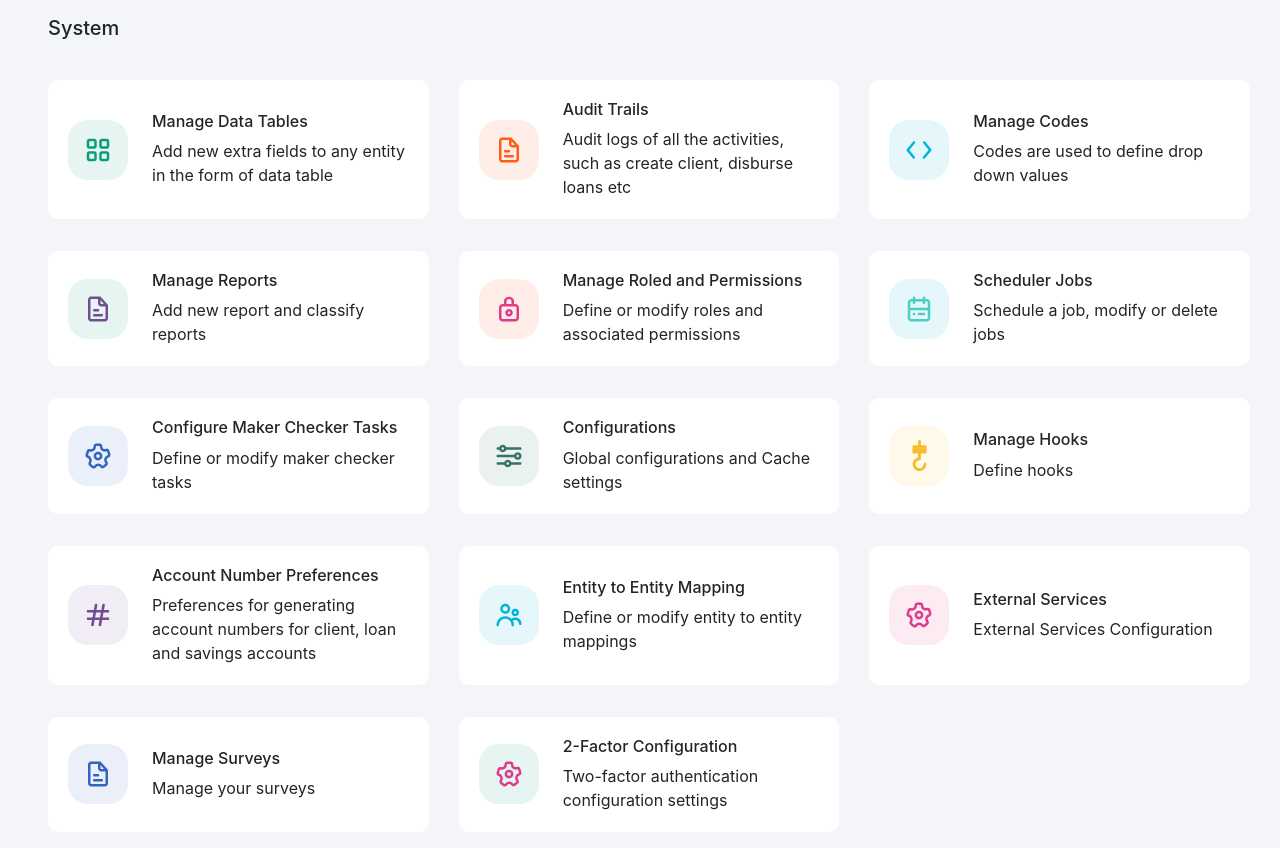
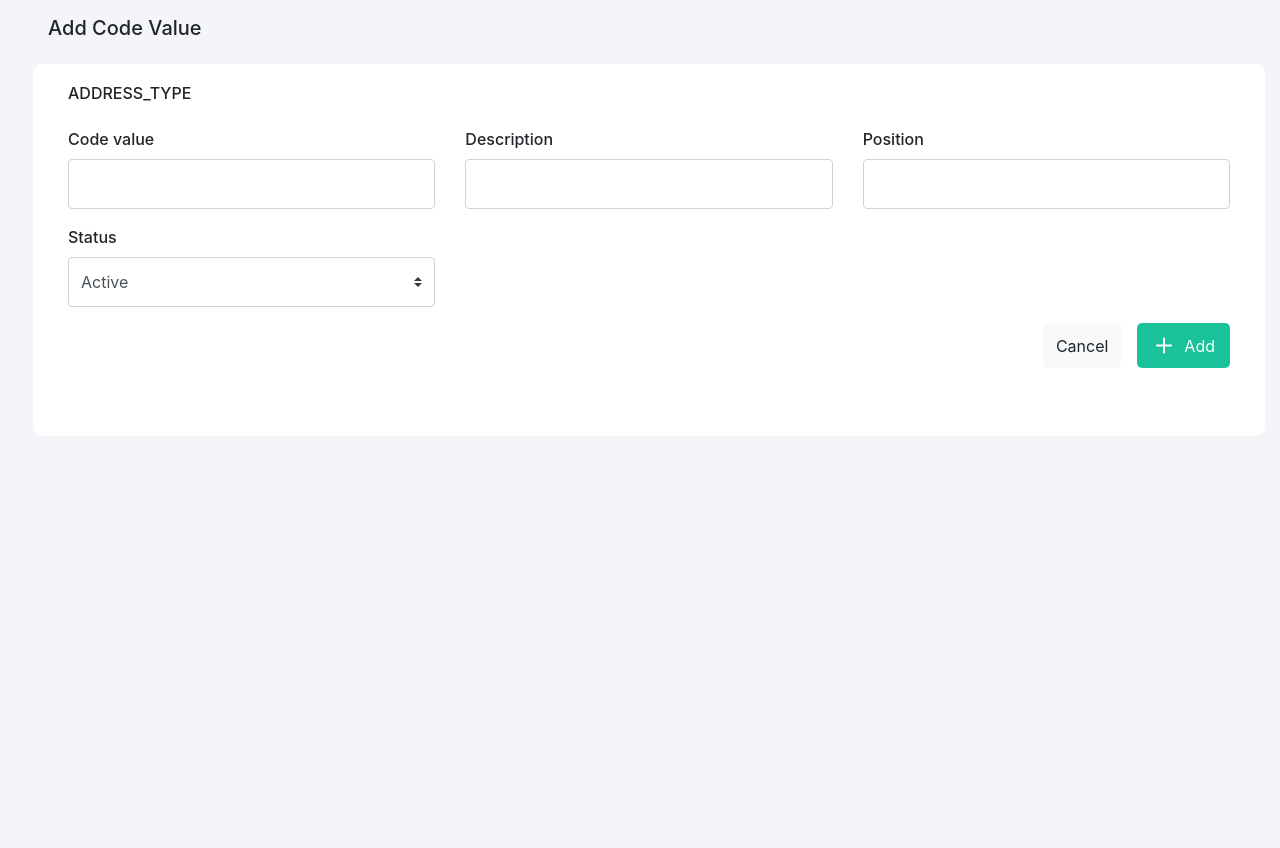
Before and after one commit to Kushagra-ag/finloan, a React (Create React App) app: page /addcodevalue in a window 1280 px wide. Before the commit this address led to /system. Shown: the top 848 px of the page. After the commit the page ends 800 px from the top, so only its background shows below. Built offline with nearby package versions, Linux system fonts and the light colour scheme.

Commit message:
Added page 4

```diff
--- a/src/App.js
+++ b/src/App.js
@@ -4,16 +4,20 @@ import {
   Route,
   Redirect
 } from "react-router-dom";
-import './App.css';
+import './App.scss';
 import System from './pages/system';
 import ManageCodes from './pages/manageCodes';
 import EditCode from './pages/editCode';
+import AddCodeValue from './pages/addCodeValue';
 
 function App() {
   return (
     <div className="App">
       <Router>
         <Switch>
+        <Route path="/addcodevalue">
+            <AddCodeValue />
+          </Route>
           <Route path="/editcode">
             <EditCode />
           </Route>}
--- a/src/App.css
+++ b/src/App.scss
@@ -66,3 +66,42 @@ body {
 .cursor-pointer{
   cursor: pointer;
 }
+
+#editcode, #managereports {
+  .table {
+    border-radius: 15px;
+    padding: 0 2em;
+  }
+  .table thead th {
+    border-bottom: 1px solid #E5E5E5;
+    padding: 1.2rem .75rem;
+    color: #0a213e99;
+    vertical-align: middle;
+    white-space: nowrap;
+  }
+  .table td {
+    padding-top: 1rem;
+    padding-bottom: 1rem;
+  }
+
+  tr {
+    border-style: solid;
+    border-color: #fff;
+    border-width: 10px 5px;
+  }
+
+  tr:hover {
+    background-color: #e5e5e5;
+  }
+
+  thead:hover tr {
+    background-color: #fff;
+  }
+
+  @media (min-width: 568px) {
+    .table td, .table th {
+      max-width: 25vw;
+        /*word-break: break-all;*/
+    }
+  }
+}
--- /dev/null
+++ b/src/pages/addCodeValue/index.js
@@ -0,0 +1,69 @@
+import Plus from './icons/plus-outline.svg';
+
+export default function ManageCodes() {
+
+  return (
+  	<div id="addcodevalue" className="pl-5 mb-5">
+      <h5 className="py-3">Add Code Value</h5>
+      <div className="white-card row w-100">
+      	<div className="col-12">
+      	<h6 className="mb-4">ADDRESS_TYPE</h6>
+      	<form className="w-100">
+	      	<div className="row">
+	      		<div className="col-sm-4">
+	      			<div className="form-group">
+	      				<label className="form-label font-weight-500" htmlFor="codeValue">
+	      					Code value
+	      				</label>
+	      				<input type="text" id="codeValue" className="form-control h-50px" />
+	      			</div>
+	      		</div>
+	      		<div className="col-sm-4">
+	      			<div className="form-group">
+	      				<label className="form-label font-weight-500" htmlFor="codeValue">
+	      					Description
+	      				</label>
+	      				<input type="text" id="codeValue" className="form-control h-50px" />
+	      			</div>
+	      		</div>
+	      		<div className="col-sm-4">
+	      			<div className="form-group">
+	      				<label className="form-label font-weight-500" htmlFor="codeValue">
+	      					Position
+	      				</label>
+	      				<input type="text" id="codeValue" className="form-control h-50px" />
+	      			</div>
+	      		</div>
+	      </div>
+	      <div className="row">
+	      	<div className="col-sm-4">
+	      		<div className="form-group">
+	      			<label className="form-label font-weight-500" htmlFor="status">
+	      				Status
+	      			</label>
+	      			<select id="status" className="custom-select h-50px">
+	      				<option>Active</option>
+	      				<option>Inactive</option>
+	      			</select>
+	      		</div>
+	      	</div>
+	      </div>
+	      <div className="row">
+	      	<div className="col-12 d-flex justify-content-end mb-5">
+
+	      		<button type="button" className="mr-3 btn btn-light">
+	      			Cancel
+	      		</button>
+	      		<div className="green-btn">
+	      			<img src={Plus} className="mr-2 align-bottom" alt="" />
+	      			Add
+	      		</div>
+
+	      	</div>
+	      </div>
+	    </form>
+	    </div>
+    </div>
+    </div>
+  )
+}
--- a/src/pages/editCode/index.js
+++ b/src/pages/editCode/index.js
@@ -1,4 +1,5 @@
 import { useState } from 'react';
+import { useHistory } from 'react-router-dom';
 import Plus from './icons/plus-circle.svg';
 import ArrowDown from './icons/chevron-down.svg';
 import './index.scss';
@@ -44,13 +45,14 @@ const data = [
 
 export default function EditCode() {
 
+	const history = useHistory();
 	const [values, setValues] = useState(data);
 
 	return (
 		<div id="editcode" className="pl-5 mb-5">
 			<div className="py-3 d-flex align-items-center">
 				<h5 className="flex-grow-1">ADDRESS_TYPE</h5>
-				<div className="blue-btn">
+				<div className="blue-btn" onClick={() => history.push('/addcodevalue')}>
 					<img src={Plus} className="mr-2" alt="" />
 					Add Code Values
 				</div>
--- a/src/pages/editCode/index.scss
+++ b/src/pages/editCode/index.scss
@@ -1,29 +1,4 @@
 #editcode {
-	.table {
-		border-radius: 15px;
-		padding: 0 2em;
-	}
-	.table thead th {
-		border-bottom: 1px solid #E5E5E5;
-		padding: 1.2rem .75rem;
-		color: #0a213e99;
-		vertical-align: middle;
-		white-space: nowrap;
-	}
-	.table td, .table th {
-		/*border-top: 0;*/
-		/*text-align: center;*/
-	}
-
-	tr {
-		border-style: solid;
-		border-color: #fff;
-		border-width: 10px 5px;
-	}
-
-	tr:hover {
-		background-color: #e5e5e5;
-	}
 
 	.name-col, .pos-col {
 		color: #0A213E;
```
Also changed, not shown: src/pages/addCodeValue/icons/plus-outline.svg (added).
